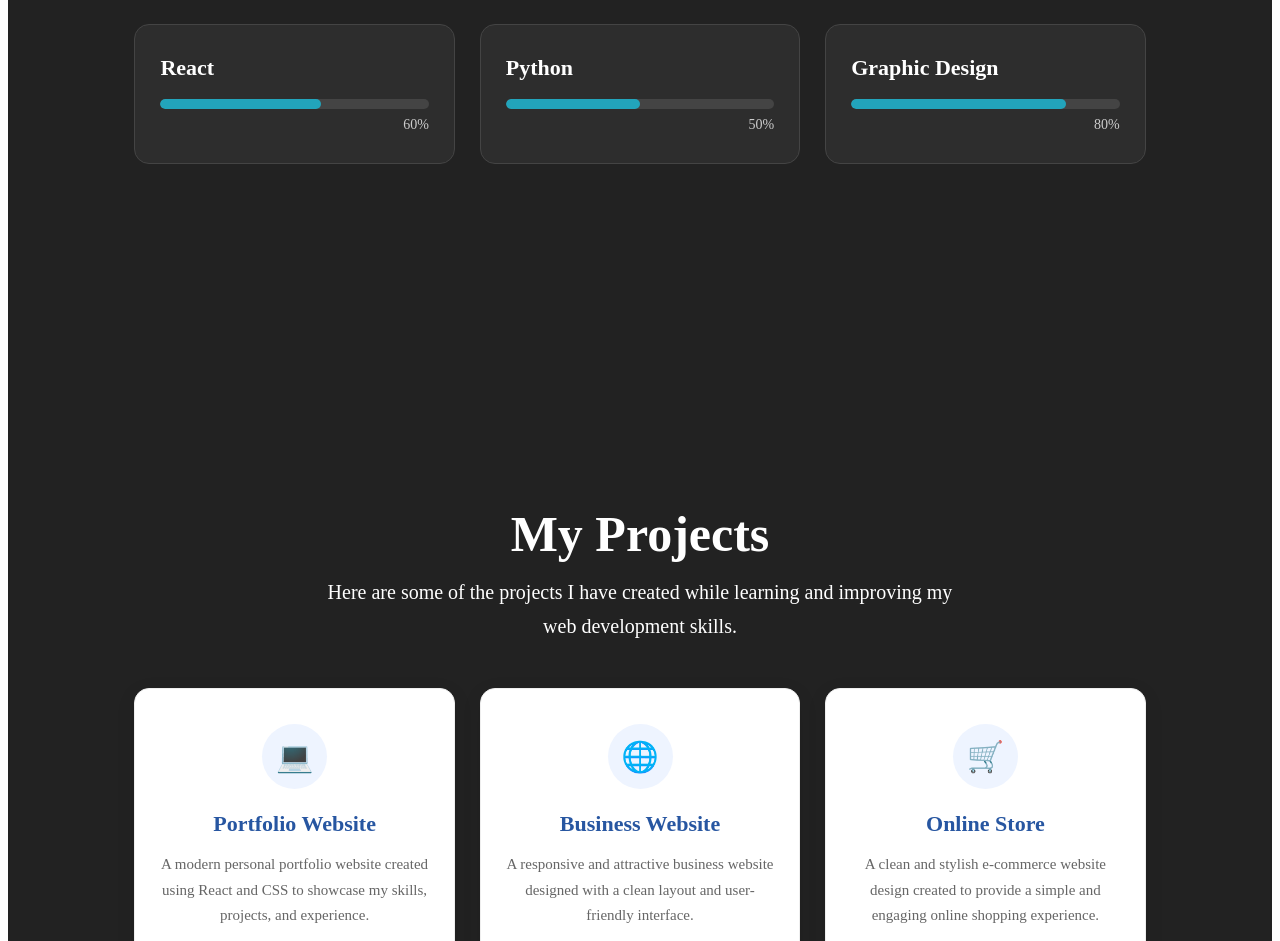
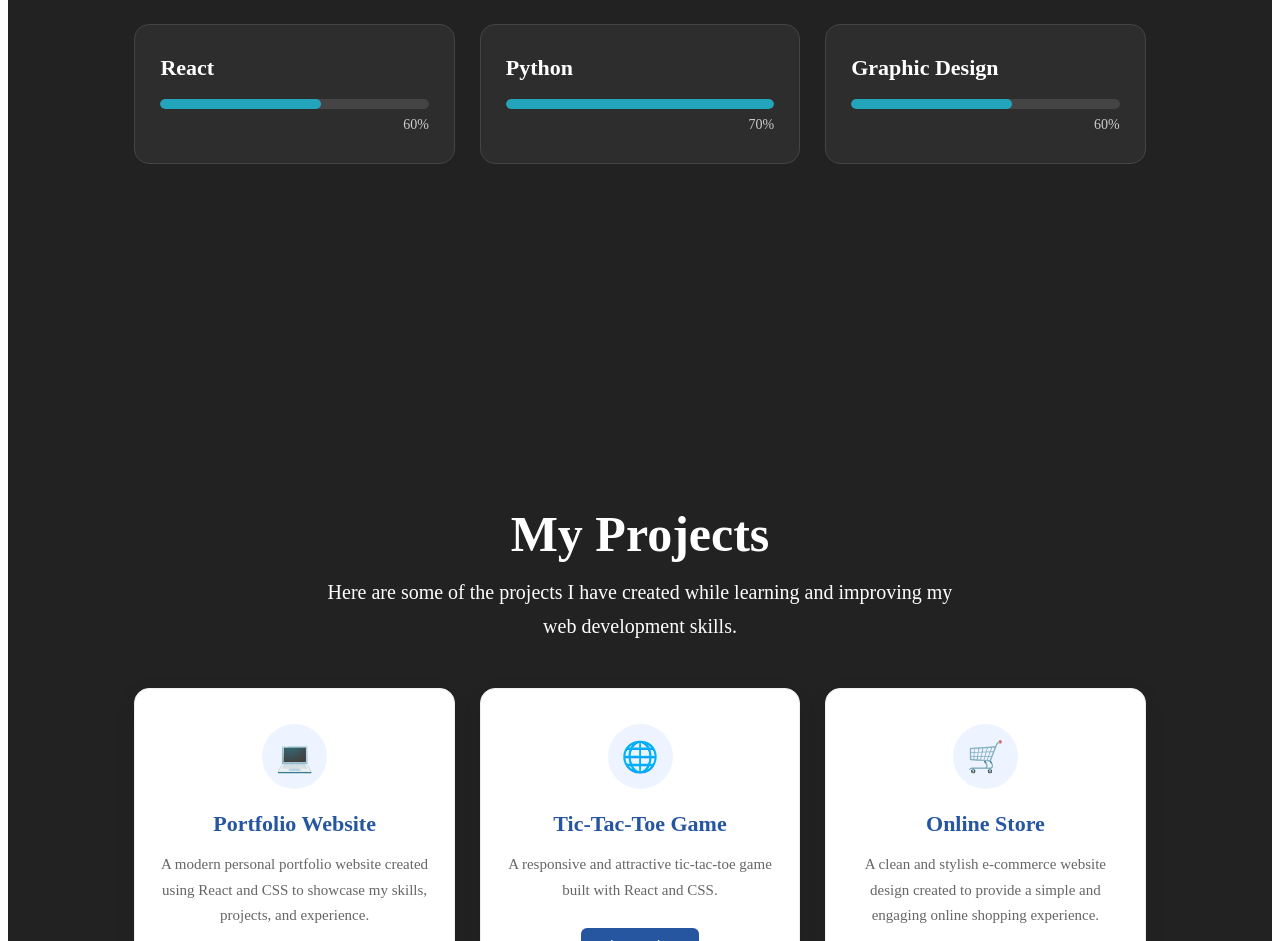
Before and after one commit to ananyakashyap2006/Portfolio, a React app: page / in a window 1280 px wide. Shown: the part 1871-2812 px from the top of the page. Built offline with nearby package versions, Linux system fonts and the light colour scheme; the HTML template or start-up script is replaced by a standard one.

Commit message:
Added a project tic-tac-toe

```diff
--- a/src/App.css
+++ b/src/App.css
@@ -271,11 +271,11 @@
 .react {
   width: 60%;
 }
-.uiux {
-  width: 50%;
+.pyth {
+  width: 70%;
 }
 .graphic {
-  width: 80%;
+  width: 60%;
 }
 /* ================= CONTACT SECTION ================= */
 .contact {
--- a/src/Component/Skills.jsx
+++ b/src/Component/Skills.jsx
@@ -48,7 +48,7 @@ function Skills() {
           <div className="skill-bar">
             <div className="skill-progress uiux"></div>
           </div>
-          <span>50%</span>
+          <span>70%</span>
         </div>
 
         <div className="skill-card">
@@ -56,7 +56,7 @@ function Skills() {
           <div className="skill-bar">
             <div className="skill-progress graphic"></div>
           </div>
-          <span>80%</span>
+          <span>60%</span>
         </div>
 
       </div>
--- a/src/Component/project.jsx
+++ b/src/Component/project.jsx
@@ -17,10 +17,12 @@ function Project() {
         </div>
         <div className="project-card">
           <div className="project-icon">🌐</div>
-               <h3>Business Website</h3>
-               <p> A responsive and attractive business website designed with a
-              clean layout and user-friendly interface. </p>
-             <button>View Project</button> </div>
+          <h3>Tic-Tac-Toe Game</h3>
+          <p> A responsive and attractive tic-tac-toe game built with React and CSS. </p>
+          <a href="https://tic-tac-toe-chi-nine-95.vercel.app/" target="_blank" rel="noopener noreferrer">
+            <button>View Project</button>
+          </a>
+        </div>
         <div className="project-card">
           <div className="project-icon">🛒</div>
           <h3>Online Store</h3>
```
Lines whose indentation alone changed are shown as unchanged.
